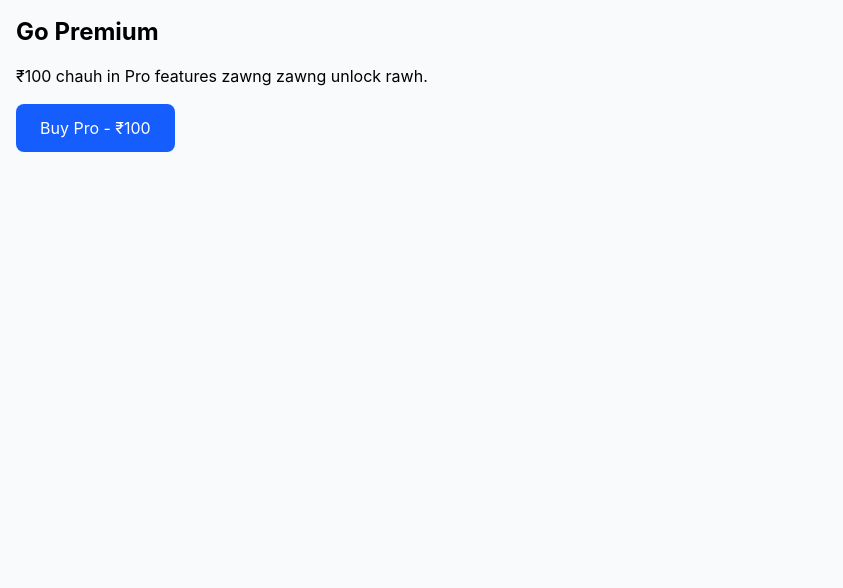
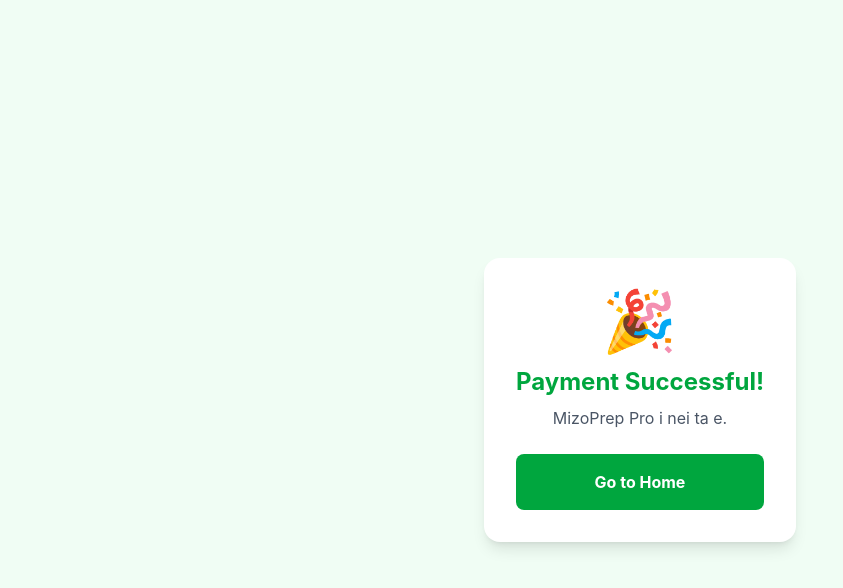
Before and after one commit to tlantea23/mizoprep, a Next.js app: page /premium/success in a window 1280 px wide. Shown: the top 588 px of the page, without its empty margins (0-843 px from the left). Built offline with nearby package versions, Linux system fonts and the light colour scheme.

Commit message:
fix: razorpay checkout with env key + success page

```diff
--- a/app/premium/page.tsx
+++ b/app/premium/page.tsx
@@ -16,21 +16,15 @@
   const [razorpayLoaded, setRazorpayLoaded] = useState(false)
   const router = useRouter()
 
-  // Load Razorpay script
   useEffect(() => {
     const script = document.createElement('script')
     script.src = 'https://checkout.razorpay.com/v1/checkout.js'
     script.async = true
-    script.onload = () => {
-      console.log('Razorpay script loaded')
-      setRazorpayLoaded(true)
-    }
+    script.onload = () => setRazorpayLoaded(true)
     document.body.appendChild(script)
   }, [])
 
   const handleBuyPro = async () => {
-    console.log("1. Buy Pro button clicked")
-
     if (!razorpayLoaded) {
       setError('Payment gateway loading. Wait 2 seconds and try again.')
       return
@@ -40,29 +34,22 @@
     setError('')
 
     try {
-      console.log("2. Calling Vercel API: https://mizoprep.vercel.app/api/razorpay")
-
       const response = await CapacitorHttp.post({
         url: 'https://mizoprep.vercel.app/api/razorpay',
         headers: { 'Content-Type': 'application/json' },
         data: {
-          amount: 10000, // ₹100 in paise
+          amount: 10000,
           userId: 'test_user_123'
         }
       })
 
-      console.log("3. API Response Status:", response.status)
-      console.log("3. API Response Data:", response.data)
-
       const order = response.data
-
       if (response.status !== 200 || !order.id) {
         throw new Error(`API Error: ${JSON.stringify(order)}`)
       }
 
-      // STEP 2: Open Razorpay Checkout - HE LAI HI KA FIX
       const options = {
-        key: process.env.NEXT_PUBLIC_RAZORPAY_KEY_ID, // FIXED: Hardcode ni tawh lo
+        key: process.env.NEXT_PUBLIC_RAZORPAY_KEY_ID,
         amount: order.amount,
         currency: order.currency,
         name: 'MizoPrep Pro',
@@ -70,7 +57,6 @@
         order_id: order.id,
         handler: function (response: any) {
           console.log('Payment Success:', response)
-          alert('Payment Successful!')
           router.push('/premium/success')
         },
         prefill: {
@@ -83,35 +69,19 @@
         modal: {
           ondismiss: function() {
             setLoading(false)
-            console.log('Payment popup closed by user')
           }
         }
       }
 
       const rzp = new window.Razorpay(options)
-
       rzp.on('payment.failed', function (response: any) {
-        console.error('Razorpay Failed:', response.error)
         setError(`Payment Failed: ${response.error.description}`)
         setLoading(false)
       })
-
-      console.log("4. Opening Razorpay Checkout")
       rzp.open()
 
     } catch (error: any) {
-      console.error('FULL ERROR OBJECT:', error)
-      console.error('ERROR RESPONSE:', error.response)
-
-      let errorMsg = 'Payment failed'
-      if (error.response) {
-        errorMsg = `API Error ${error.response.status}: ${JSON.stringify(error.response.data)}`
-      } else if (error.message) {
-        errorMsg = `Error: ${error.message}`
-      }
-
-      setError(errorMsg)
-      alert(errorMsg)
+      setError(error.message || 'Payment failed')
       setLoading(false)
     }
   }
--- a/app/premium/success/page.tsx
+++ b/app/premium/success/page.tsx
@@ -1,129 +1,24 @@
 'use client'
 
-import { useState } from 'react'
 import { useRouter } from 'next/navigation'
-import { CapacitorHttp } from '@capacitor/core'
-import { Browser } from '@capacitor/browser'
 
-declare global {
-  interface Window {
-    Razorpay: any;
-  }
-}
-
-export default function PremiumPage() {
+export default function PremiumSuccessPage() {
   const router = useRouter()
-  const [loading, setLoading] = useState(false)
-  const [error, setError] = useState('')
-
-  const handleBuyPro = async () => {
-    setLoading(true)
-    setError('')
-
-    try {
-      // 1. Vercel API ko la, Order siam rawh
-      const response = await CapacitorHttp.post({
-        url: 'https://mizoprep.vercel.app/api/razorpay',
-        headers: { 'Content-Type': 'application/json' },
-        data: { amount: 10000 } // ₹100 = 10000 paise
-      })
-
-      console.log('Razorpay Response:', response)
-      const data = response.data
-
-      if (response.status !== 200) {
-        throw new Error(data.error || `Server error: ${response.status}`)
-      }
-
-      // 2. Razorpay Checkout script load leh load loh check
-      if (!(window as any).Razorpay) {
-        await loadRazorpayScript()
-      }
-
-      // 3. Razorpay Popup hawng rawh - order_id hmangin
-      const options = {
-        key: 'rzp_test_xxxxxxxxxxxxxx', // ← I Razorpay Key ID tak dah rawh
-        amount: data.amount, // API atanga lo kal
-        currency: data.currency, // API atanga lo kal
-        name: 'MizoPrep Premium',
-        description: 'Pro Membership',
-        order_id: data.id, // ← Hei hi a pawimawh ber
-        handler: function (response: any) {
-          // Payment hlawhtling
-          console.log('Payment Success:', response)
-          console.log('payment_id:', response.razorpay_payment_id)
-          console.log('order_id:', response.razorpay_order_id)
-
-          // Success page ah kal tir rawh
-          router.push('/premium/success')
-        },
-        prefill: {
-          name: 'User',
-          email: 'user@example.com',
-          contact: '9999999999'
-        },
-        theme: {
-          color: '#3399cc'
-        },
-        modal: {
-          ondismiss: function() {
-            console.log('Checkout closed')
-            setLoading(false)
-          }
-        }
-      };
-
-      const rzp = new (window as any).Razorpay(options);
-
-      rzp.on('payment.failed', function (response: any){
-        console.error('Payment Failed:', response.error)
-        setError(response.error.description || 'Payment failed')
-        setLoading(false)
-      });
-
-      rzp.open();
-
-    } catch (error: any) {
-      console.error('Payment Error:', error)
-      setError(error.message || 'Payment failed. Internet check la, try leh rawh.')
-    } finally {
-      // Razorpay popup in a handle tawh, hetah dah kher lo
-    }
-  }
-
-  // Razorpay script load na
-  const loadRazorpayScript = () => {
-    return new Promise((resolve) => {
-      const script = document.createElement('script')
-      script.src = 'https://checkout.razorpay.com/v1/checkout.js'
-      script.onload = () => {
-        resolve(true)
-      }
-      script.onerror = () => {
-        resolve(false)
-      }
-      document.body.appendChild(script)
-    })
-  }
 
   return (
-    <div className="p-4">
-      <h1 className="text-2xl font-bold mb-4">Go Premium</h1>
-      <p className="mb-4">₹100 chauh in Pro features zawng zawng unlock rawh.</p>
+    <div className="min-h-screen bg-green-50 p-4 flex items-center justify-center">
+      <div className="bg-white p-8 rounded-2xl shadow-lg text-center max-w-md">
+        <div className="text-6xl mb-4">🎉</div>
+        <h1 className="text-2xl font-bold text-green-600 mb-2">Payment Successful!</h1>
+        <p className="text-gray-600 mb-6">MizoPrep Pro i nei ta e.</p>
 
-      {error && (
-        <div className="bg-red-100 text-red-700 p-3 rounded mb-4">
-          {error}
-        </div>
-      )}
-
-      <button
-        onClick={handleBuyPro}
-        disabled={loading}
-        className="bg-blue-600 text-white px-6 py-3 rounded-lg disabled:bg-gray-400"
-      >
-        {loading ? 'Loading...' : 'Buy Pro - ₹100'}
-      </button>
+        <button
+          onClick={() => router.push('/')}
+          className="bg-green-600 text-white font-bold p-4 rounded-lg w-full"
+        >
+          Go to Home
+        </button>
+      </div>
     </div>
   )
 }
```
